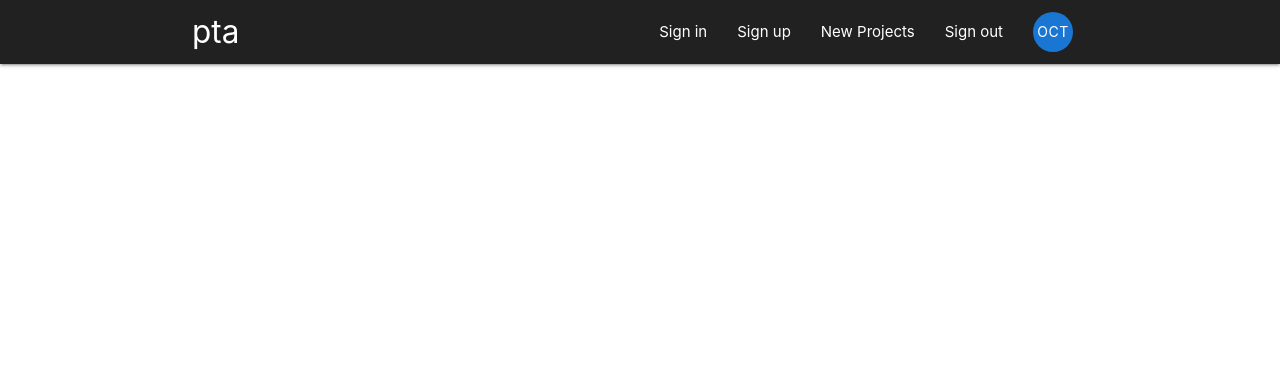
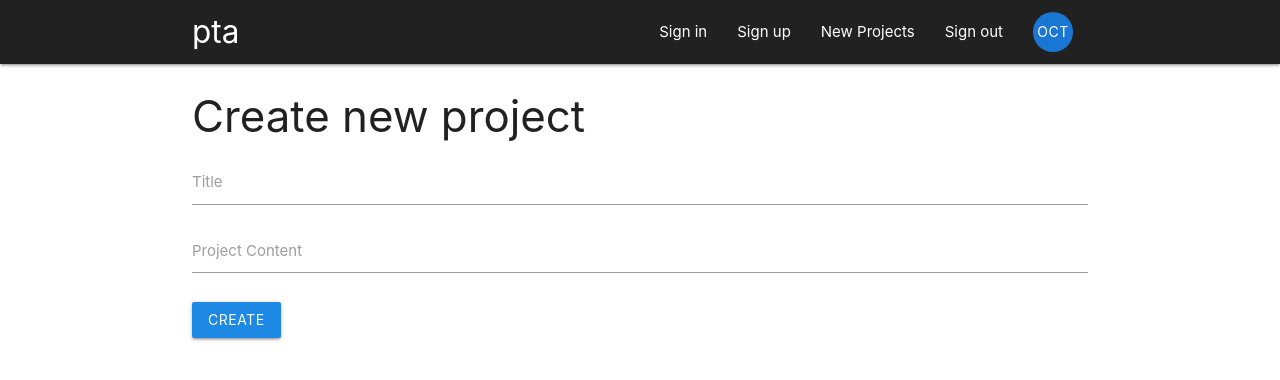
Before and after one commit to tasyurek/react.js-project-table-app, a React (Create React App) app: page /create in a window 1280 px wide. Shown: the top 380 px of the page. Built offline with nearby package versions, Linux system fonts and the light colour scheme.

Commit message:
Add Create Project Form

```diff
--- a/src/App.js
+++ b/src/App.js
@@ -6,6 +6,7 @@ import "./index.css";
 import ProjectDetails from "./components/projects/ProjectDetails";
 import SignIn from "./components/auth/SignIn";
 import SignUp from "./components/auth/SignUp";
+import CreateProject from "./components/projects/CreateProject";
 
 class App extends Component {
   render() {
@@ -18,6 +19,7 @@ class App extends Component {
             <Route path="/project/:id" component={ProjectDetails} />
             <Route path="/signin" component={SignIn} />
             <Route path="/signup" component={SignUp} />
+            <Route path="/create" component={CreateProject} />
           </Switch>
         </div>
       </BrowserRouter>
--- a/src/components/projects/CreateProject.js
+++ b/src/components/projects/CreateProject.js
@@ -0,0 +1,46 @@
+import React, { Component } from "react";
+
+class CreateProject extends Component {
+  state = {
+    title: "",
+    content: ""
+  };
+
+  handleChange = params => {
+    this.setState({
+      [params.target.id]: params.target.value
+    });
+  };
+  handleSubmit = params => {
+    params.preventDefault();
+    console.log(this.state);
+  };
+
+  render() {
+    return (
+      <div className="container">
+        <h3>Create new project</h3>
+        <form className="form" onSubmit={this.handleSubmit}>
+          <div className="input-field">
+            <input type="text" id="title" onChange={this.handleChange} />
+            <label htmlFor="title">Title</label>
+          </div>
+          <div className="input-field">
+            <textarea
+              type="tex"
+              id="content"
+              className="materialize-textarea"
+              onChange={this.handleChange}
+            />
+            <label htmlFor="content">Project Content</label>
+          </div>
+          <div className="input-field">
+            <button className="btn blue darken-1">Create</button>
+          </div>
+        </form>
+      </div>
+    );
+  }
+}
+
+export default CreateProject;
```
